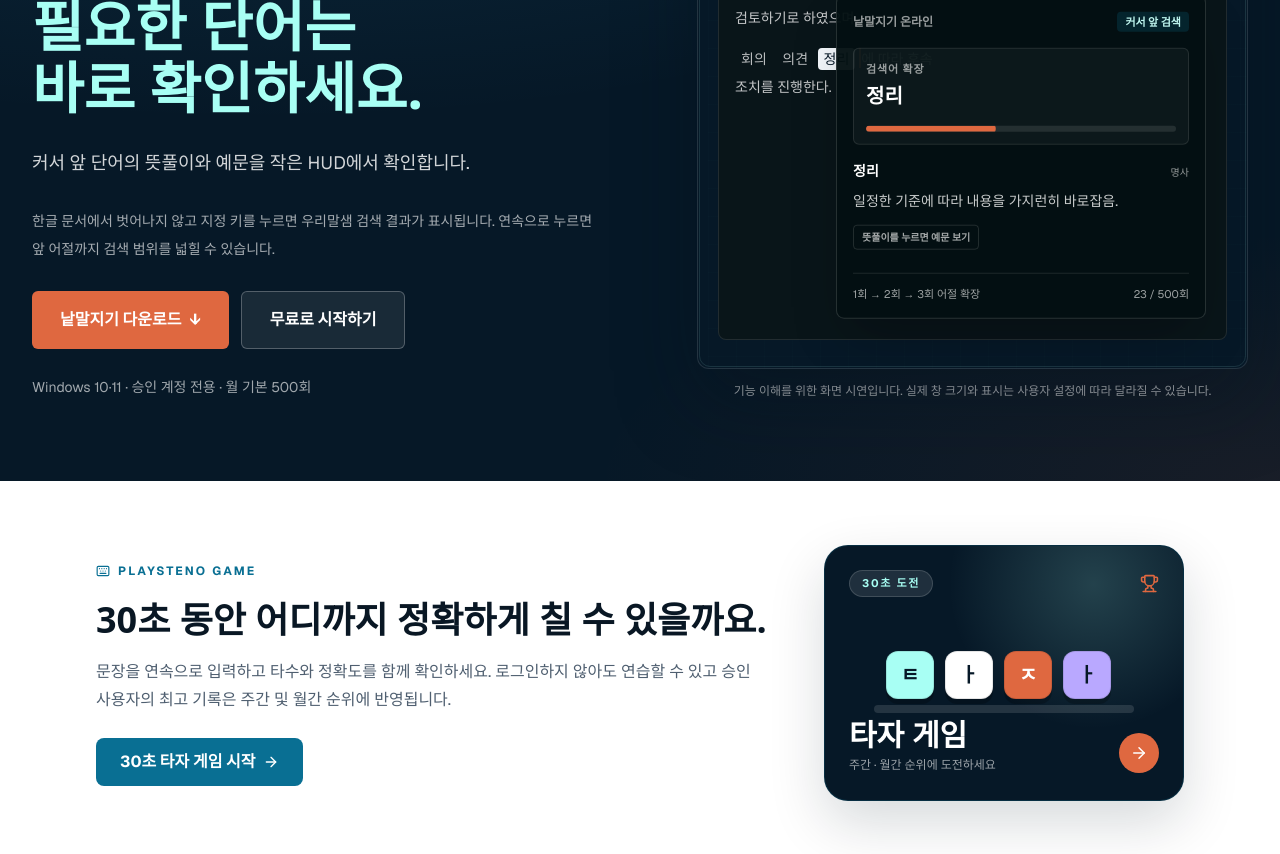
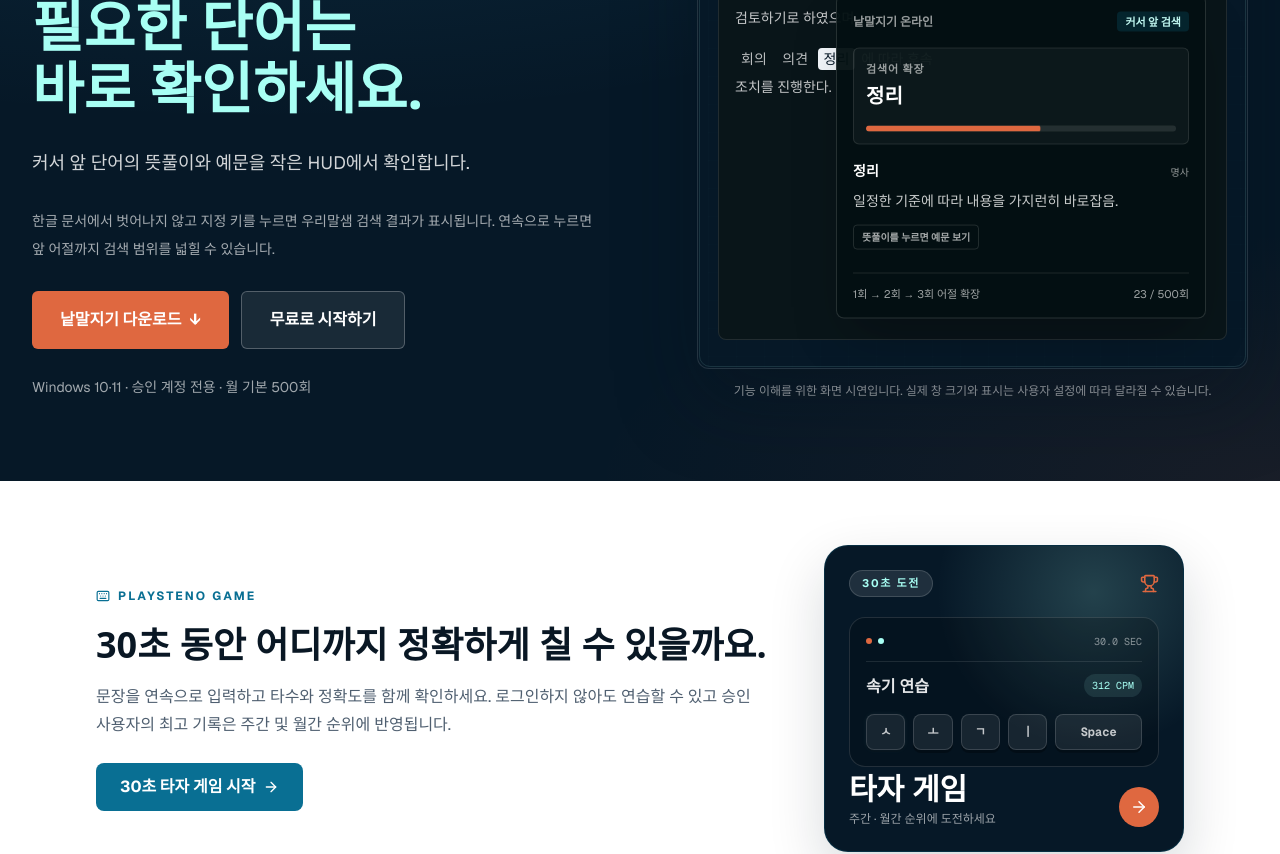
Before and after one commit to phk901031-prog/hudtyping-saas, a Next.js app: page / in a window 1280 px wide. Shown: the part 280-1134 px from the top of the page. Built offline with nearby package versions, Linux system fonts and the light colour scheme; no server answers; the database is empty; a web font is replaced by a local one.

Commit message:
refactor: soften typing game promo motion

```diff
--- a/src/app/(marketing)/page.tsx
+++ b/src/app/(marketing)/page.tsx
@@ -373,10 +373,11 @@ export default async function HomePage() {
 
 function TypingGamePromo() {
   const keys = [
-    { label: "ㅌ", className: "game-key-drop-1 left-[12%] bg-[#a8fff4] text-ink" },
-    { label: "ㅏ", className: "game-key-drop-2 left-[31%] bg-white text-ink" },
-    { label: "ㅈ", className: "game-key-drop-3 left-[50%] bg-signal text-white" },
-    { label: "ㅏ", className: "game-key-drop-4 left-[69%] bg-[#b9a8ff] text-ink" },
+    { label: "ㅅ", className: "game-key-press-1" },
+    { label: "ㅗ", className: "game-key-press-2" },
+    { label: "ㄱ", className: "game-key-press-3" },
+    { label: "ㅣ", className: "game-key-press-4" },
+    { label: "Space", className: "game-key-press-5 col-span-2 w-full" },
   ];
   return (
     <Link
@@ -389,13 +390,22 @@ function TypingGamePromo() {
         <span className="rounded-full border border-white/15 bg-white/10 px-3 py-1 text-[11px] font-bold uppercase tracking-[0.16em] text-[#a8fff4]">30초 도전</span>
         <Trophy size={19} className="text-signal" />
       </div>
-      <div className="relative mt-5 h-24" aria-hidden="true">
-        {keys.map((key) => (
-          <span key={`${key.label}-${key.className}`} className={`game-key-drop absolute top-0 flex h-12 w-12 items-center justify-center rounded-xl border border-black/10 font-display text-xl shadow-[0_5px_0_rgba(0,0,0,0.22)] ${key.className}`}>
-            {key.label}
-          </span>
-        ))}
-        <span className="absolute inset-x-[8%] bottom-0 h-2 rounded-full bg-white/12" />
+      <div className="relative mt-5 rounded-2xl border border-white/12 bg-black/20 p-4" aria-hidden="true">
+        <div className="flex items-center justify-between border-b border-white/10 pb-3">
+          <div className="flex gap-1.5"><span className="h-1.5 w-1.5 rounded-full bg-signal" /><span className="h-1.5 w-1.5 rounded-full bg-[#a8fff4]" /></div>
+          <span className="font-mono text-[10px] text-white/50">30.0 SEC</span>
+        </div>
+        <div className="mt-3 flex items-center justify-between gap-3">
+          <p className="font-display text-base text-white/90">속기 연습<span className="game-demo-caret ml-1 inline-block h-4 w-[2px] translate-y-0.5 bg-[#a8fff4]" /></p>
+          <span className="rounded-full bg-[#a8fff4]/10 px-2 py-1 font-mono text-[10px] text-[#a8fff4]">312 CPM</span>
+        </div>
+        <div className="mt-4 grid grid-cols-6 gap-2">
+          {keys.map((key) => (
+            <span key={key.label} className={`game-key-press flex h-9 items-center justify-center rounded-lg border border-white/15 bg-white/8 font-mono text-xs font-bold text-white/75 shadow-[0_3px_0_rgba(0,0,0,0.28)] ${key.className}`}>
+              {key.label}
+            </span>
+          ))}
+        </div>
       </div>
       <div className="relative z-10 mt-1 flex items-end justify-between gap-4">
         <div>
--- a/src/app/globals.css
+++ b/src/app/globals.css
@@ -623,22 +623,26 @@ body {
   }
 }
 
-/* 메인 타자 게임 배너 — 키가 차례로 떨어져 쌓이는 짧은 반복 모션 */
-.game-key-drop {
-  opacity: 0;
-  transform: translateY(-72px) rotate(-8deg);
-  animation: game-key-stack 4.8s cubic-bezier(0.2, 0.75, 0.28, 1) infinite;
+/* 메인 타자 게임 배너 — 실제 키 입력처럼 차분하게 이어지는 눌림 모션 */
+.game-key-press {
+  animation: game-keyboard-press 3.2s ease-in-out infinite;
 }
-.game-key-drop-1 { animation-delay: 0s; }
-.game-key-drop-2 { animation-delay: 0.22s; }
-.game-key-drop-3 { animation-delay: 0.44s; }
-.game-key-drop-4 { animation-delay: 0.66s; }
+.game-key-press-1 { animation-delay: 0s; }
+.game-key-press-2 { animation-delay: 0.16s; }
+.game-key-press-3 { animation-delay: 0.32s; }
+.game-key-press-4 { animation-delay: 0.48s; }
+.game-key-press-5 { animation-delay: 0.64s; }
+.game-demo-caret { animation: game-caret-blink 0.85s steps(1) infinite; }
 .game-promo-arrow { animation: game-promo-pulse 2.2s ease-in-out infinite; }
 
-@keyframes game-key-stack {
-  0%, 5% { opacity: 0; transform: translateY(-72px) rotate(-8deg); }
-  16%, 78% { opacity: 1; transform: translateY(34px) rotate(0deg); }
-  88%, 100% { opacity: 0; transform: translateY(38px) scale(0.92); }
+@keyframes game-keyboard-press {
+  0%, 8%, 22%, 100% { transform: translateY(0); background-color: rgba(255, 255, 255, 0.08); color: rgba(255, 255, 255, 0.75); }
+  12%, 17% { transform: translateY(3px); background-color: rgba(168, 255, 244, 0.2); color: #d9fff9; box-shadow: 0 0 14px rgba(168, 255, 244, 0.16); }
+}
+
+@keyframes game-caret-blink {
+  0%, 55% { opacity: 1; }
+  56%, 100% { opacity: 0; }
 }
 
 @keyframes game-promo-pulse {
@@ -665,14 +669,10 @@ body {
     animation: none;
   }
 
-  .game-key-drop,
+  .game-key-press,
+  .game-demo-caret,
   .game-promo-arrow {
     animation: none;
-  }
-
-  .game-key-drop {
-    opacity: 1;
-    transform: translateY(34px);
   }
 
   .keycap::after {
```
